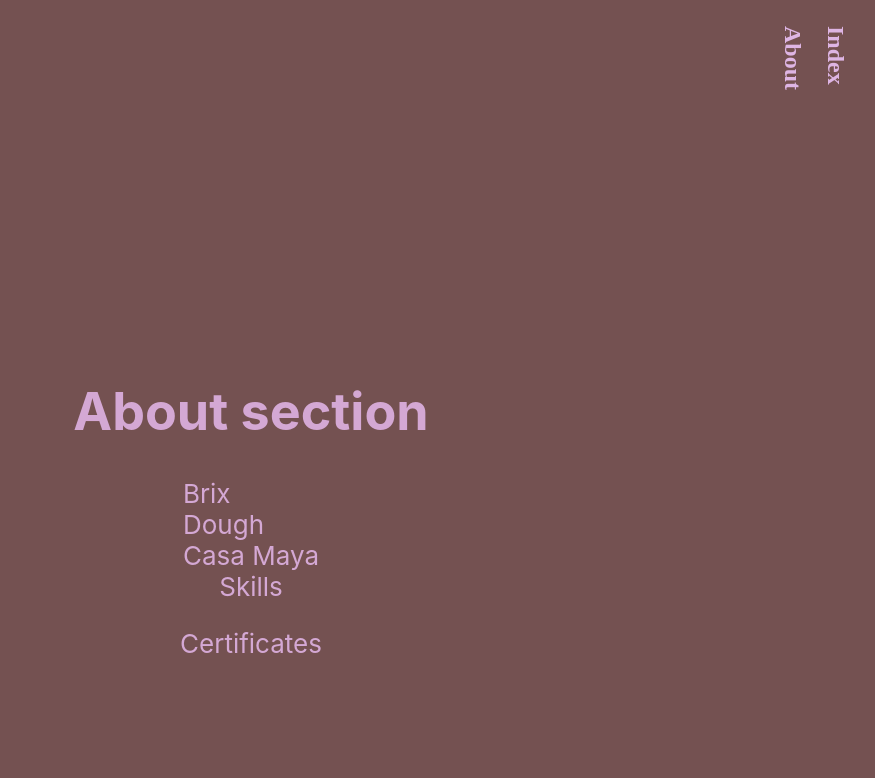
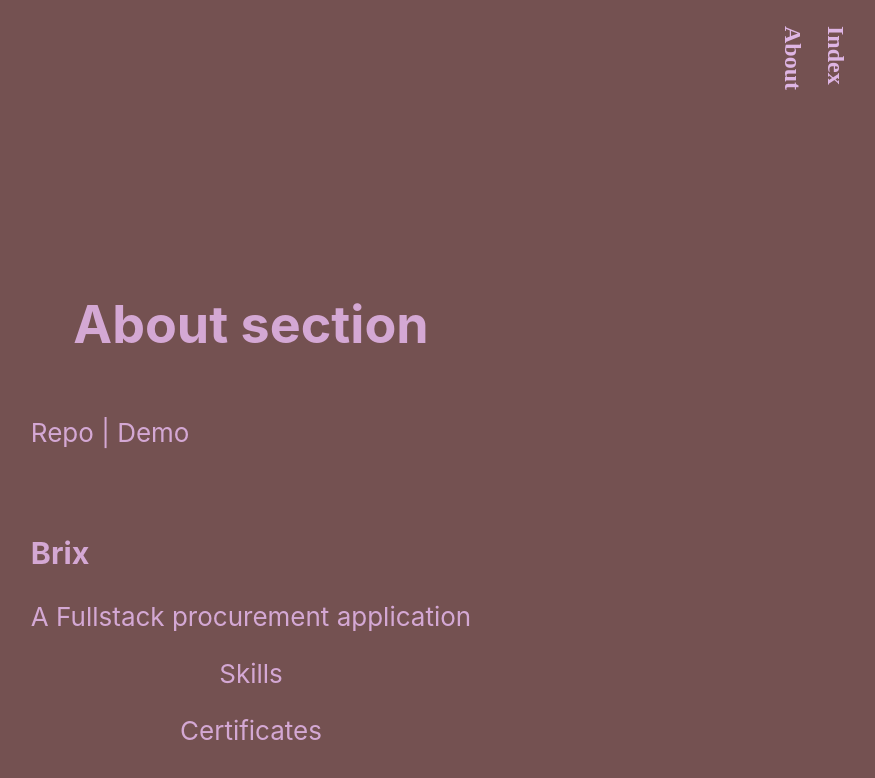
Before and after one commit to keelalopez/keila-lopez-portfolio, a React (Create React App) app in the folder keila-lopez-portfolio/: page / in a window 1280 px wide. Shown: the top 778 px of the page, without its empty margins (389-1264 px from the left). Built offline with nearby package versions, Linux system fonts and the light colour scheme.

Commit message:
Added project card

```diff
--- a/keila-lopez-portfolio/src/Components/Projects.js
+++ b/keila-lopez-portfolio/src/Components/Projects.js
@@ -2,14 +2,11 @@
 function Projects () {
     return (
         <div className="project-container">
-            <div>
-                Brix
-            </div>
-            <div>
-                Dough
-            </div>
-            <div>
-                Casa Maya
+            <div className="project-card">
+                <p>Repo | Demo</p>
+                <img />
+                <h3>Brix</h3>
+                <p>A Fullstack procurement application</p>
             </div>
         </div>
     )
```
